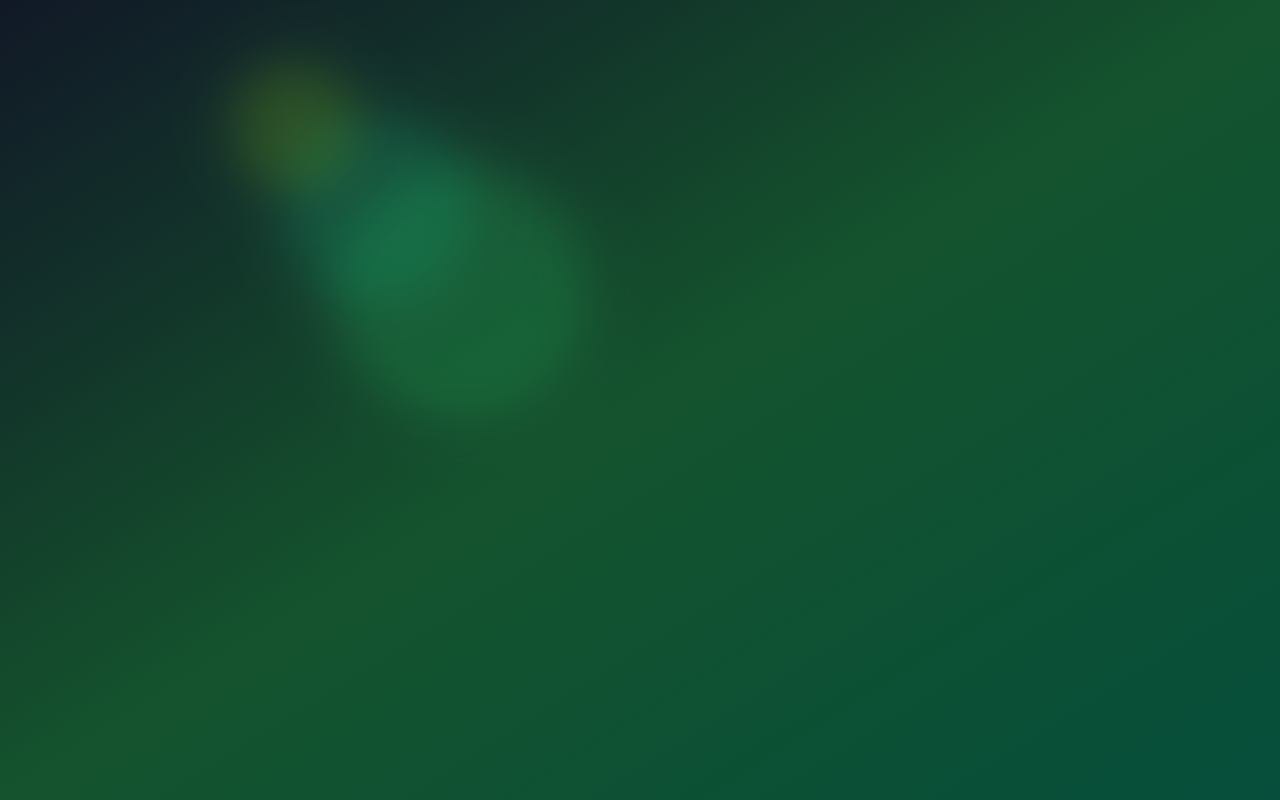
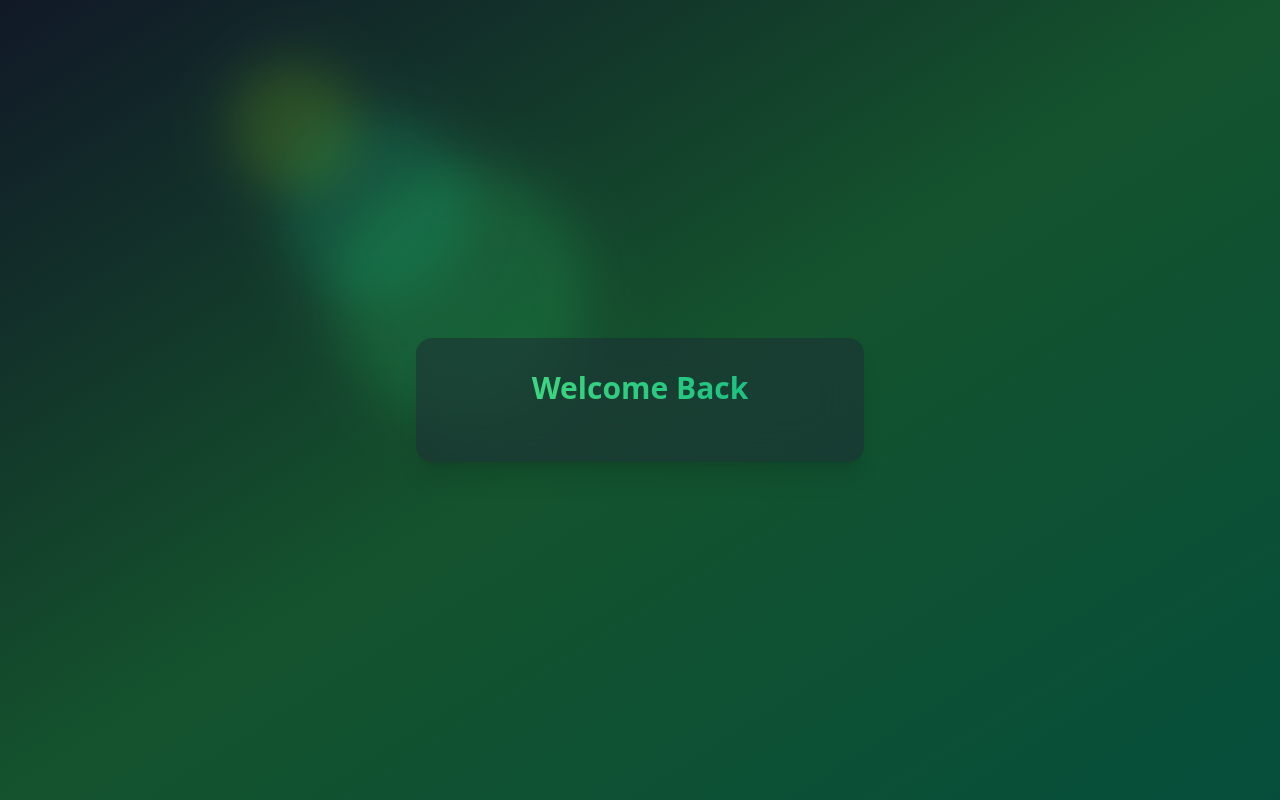
Before and after one commit to goel-anubhav/MERN-Auth-01, a React (Vite) app in the folder frontend/: page /login in a window 1280 px wide. Built offline with nearby package versions, Linux system fonts and the light colour scheme.

Commit message:
Working On Login Page

```diff
--- a/frontend/src/Pages/LoginPage.jsx
+++ b/frontend/src/Pages/LoginPage.jsx
@@ -1,7 +1,32 @@
-import React from "react";
+import React, { useState } from "react";
+import { motion } from "framer-motion";
+import { mail, Lock, Loader } from "lucide-react";
+import { Link } from "react-router-dom";
 
 const LoginPage = () => {
-  return <div></div>;
+  const [email, setEmail] = useState("");
+  const [password, setPassword] = useState("");
+  const handleLogin = (e) => {
+    e.preventDefault();
+  };
+  return (
+    <motion.div
+      initial={{ opacity: 0, y: 20 }}
+      animate={{ opacity: 1, y: 0 }}
+      transition={{ duration: 0.5 }}
+      className="max-w-md w-full bg-gray-800 bg-opacity-50 backdrop-filter backdrop-blur-xl rounded-2xl shadow-xl
+    overflow-hidden"
+    >
+      <div className="p-8">
+        <h2
+          className="text-3xl font-bold mb-6 text-center bg-gradient-to-r from-green-400 to-emerald-500
+        text-transparent bg-clip-text"
+        >
+          Welcome Back
+        </h2>
+      </div>
+    </motion.div>
+  );
 };
 
 export default LoginPage;
--- a/frontend/src/Pages/SignUpPage.jsx
+++ b/frontend/src/Pages/SignUpPage.jsx
@@ -31,7 +31,7 @@ const SignUpPage = () => {
       transition={{ duration: 0.5 }}
       className="max-w-md w-full bg-gray-800 bg-opacity-50
       backdrop-filter backdrop-blur-xl rounded-2xl shadow-xl
-			overflow-hidden"
+      overflow-hidden"
     >
       <div className="p-8">
         <h2
@@ -63,24 +63,24 @@ const SignUpPage = () => {
             value={password}
             onChange={(e) => setPassword(e.target.value)}
           />
-          {error && <p className="text-red-500 font-semibold mt-2">{error}</p>}
+          {/* {error && <p className="text-red-500 font-semibold mt-2">{error}</p>} */}
           <PasswordStrengthMeter password={password} />
 
           <motion.button
             className="mt-5 w-full py-3 px-4 bg-gradient-to-r from-green-500 to-emerald-600 text-white
-						font-bold rounded-lg shadow-lg hover:from-green-600
-						hover:to-emerald-700 focus:outline-none focus:ring-2 focus:ring-green-500 focus:ring-offset-2
-						 focus:ring-offset-gray-900 transition duration-200"
+            font-bold rounded-lg shadow-lg hover:from-green-600
+            hover:to-emerald-700 focus:outline-none focus:ring-2 focus:ring-green-500 focus:ring-offset-2
+            focus:ring-offset-gray-900 transition duration-200"
             whileHover={{ scale: 1.02 }}
             whileTap={{ scale: 0.98 }}
             type="submit"
             // disabled={isLoading}
           >
-            {isLoading ? (
+            {/* {isLoading ? (
               <Loader className=" animate-spin mx-auto" size={24} />
-            ) : (
-              "Sign Up"
-            )}
+            ) : ( */}
+            "Sign Up"
+            {/* )} */}
           </motion.button>
         </form>
       </div>
```
Also changed, not shown: 2 other files (tests, documents, lock files or other folders).
